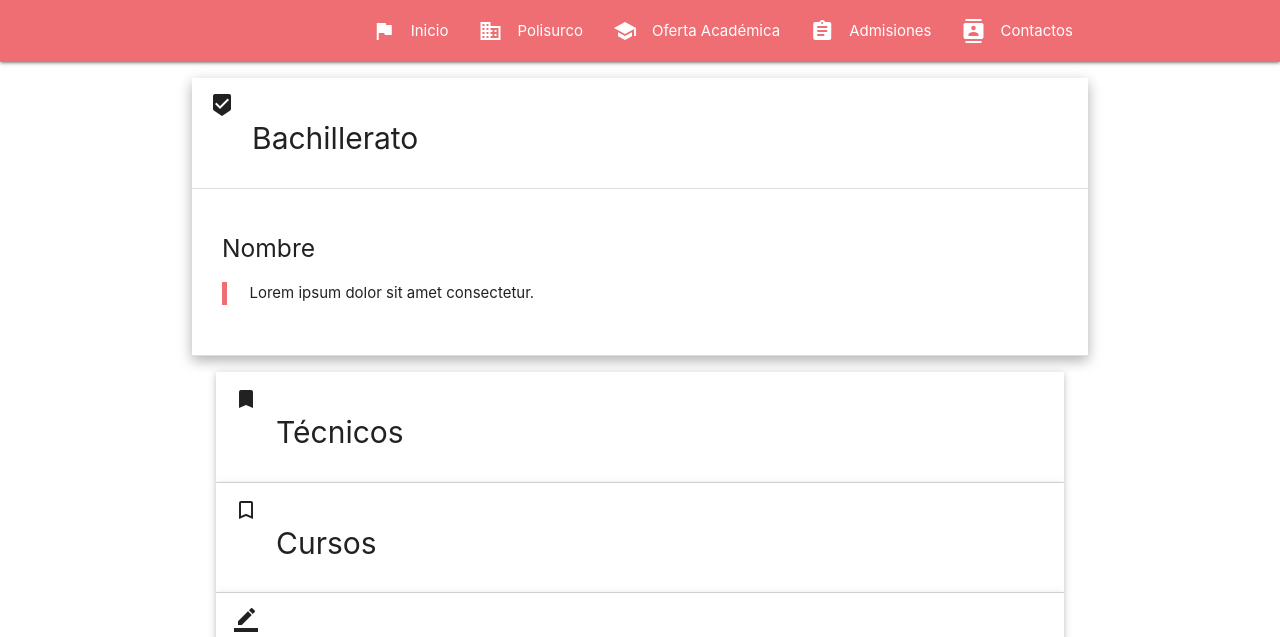
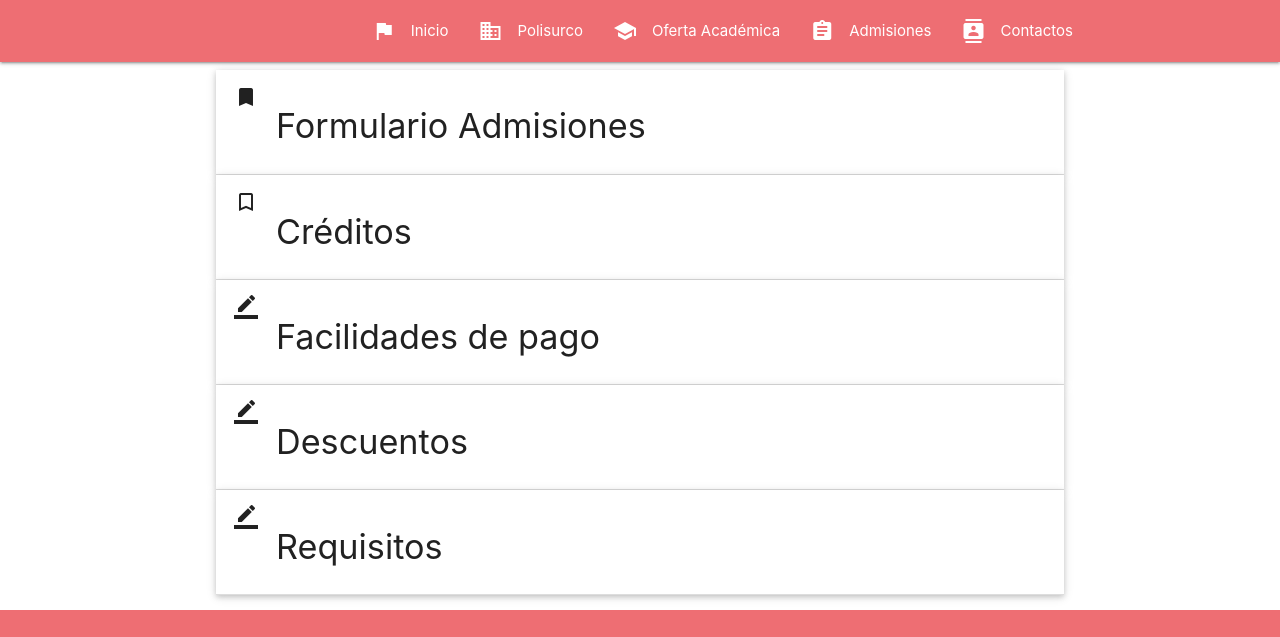
Before and after one commit to Jerson-P/PoliSurco, an Angular app: page / in a window 1280 px wide. Shown: the part 315-952 px from the top of the page. Built offline with nearby package versions, Linux system fonts and the light colour scheme; grey boxes are pictures that could not be loaded.

Commit message:
Admisiones finalizado1

```diff
--- a/src/app/app.component.html
+++ b/src/app/app.component.html
@@ -6,8 +6,9 @@
 
 <!--Start-->
 <!--<app-inicio></app-inicio>
-<app-admisiones></app-admisiones>-->
-<app-academica></app-academica>
+<app-academica></app-academica>-->
+<app-admisiones></app-admisiones>
+
 
 <!--FOOTER-->
 <app-footer></app-footer>
--- a/src/app/pages/admisiones/admisiones.component.html
+++ b/src/app/pages/admisiones/admisiones.component.html
@@ -1 +1,131 @@
-<p>admisiones works!</p>
+<div class="container">
+
+    <!--Collapsible oferta académica-->
+    <ul class="collapsible popout">
+
+        <!--FORMULARIO ADMISIONES-->
+        <li>
+            <div class="collapsible-header">
+                <i class="material-icons">bookmark</i>
+                <h4>Formulario Admisiones</h4>
+            </div>
+            <div class="collapsible-body">
+
+                <!--tabla de Descargar-->
+               <ul>
+                <div class="card">
+                    <div class="card-tabs">
+                        <ul class="tabs tabs-fixed-width">
+                          <li class="tab"><a class="active" href="#semestres-tec">Descargar</a></li>
+                        </ul>
+                      </div>
+                      <div class="card-content grey lighten-4">
+                        <div id="semestres-tec">
+                            <blockquote>Lorem, ipsum dolor sit amet consectetur adipisicing elit. Fugit impedit
+                                inventore cupiditate placeat laudantium, et explicabo amet est illum officiis totam rem
+                                non! Dolore maiores qui repellendus, commodi ut, aut perferendis suscipit modi sequi earum
+                                et debitis, illo omnis itaque.
+                              </blockquote>
+
+                            <a href="../pdfs/reporte2-05-10.pdf" download="Reporte2Mayo2010">
+                            Descargar Archivo
+                            </a>
+                        </div>
+
+                      </div>
+                  </div>
+                </ul>
+            </div>
+        </li>
+
+        <!--CRÉDITOS-->
+        <li>
+            <div class="collapsible-header">
+                <i class="material-icons">bookmark_border</i>
+                <h4>Créditos</h4>
+            </div>
+            <div class="collapsible-body">
+
+                 <!--TABLA CREDITOS-->
+               <ul>
+                <div class="card">
+                    <div class="card-content">
+                     <h5>Nombre</h5>
+                      <blockquote>Lorem, ipsum dolor sit amet consectetur adipisicing elit. Fugit impedit
+                          inventore cupiditate placeat laudantium, et explicabo amet est illum officiis totam rem
+                          non! Dolore maiores qui repellendus, commodi ut, aut perferendis suscipit modi sequi earum
+                          et debitis, illo omnis itaque.
+                        </blockquote>
+                    </div>
+                </div>
+                </ul>
+            </div>
+        </li>
+
+        <!--FACILIDADES DE PAGO-->
+        <li>
+            <div class="collapsible-header">
+                <i class="material-icons">border_color</i>
+                <h4>Facilidades de pago</h4>
+            </div>
+            <div class="collapsible-body">
+
+                 <!--TABLA FACILIDADES DE PAGO-->
+               <div class="card">
+                    <div class="card-content">
+                     <h5>Nombre</h5>
+                      <blockquote>Lorem, ipsum dolor sit amet consectetur adipisicing elit. Fugit impedit
+                          inventore cupiditate placeat laudantium, et explicabo amet est illum officiis totam rem
+                          non! Dolore maiores qui repellendus, commodi ut, aut perferendis suscipit modi sequi earum
+                          et debitis, illo omnis itaque.
+                        </blockquote>
+                    </div>
+               </div>
+            </div>
+        </li>
+
+         <!--DESCUENTOS-->
+         <li>
+            <div class="collapsible-header">
+                <i class="material-icons">border_color</i>
+                <h4>Descuentos</h4>
+            </div>
+            <div class="collapsible-body">
+
+                 <!--TABLA DESCUENTOS-->
+               <div class="card">
+                    <div class="card-content">
+                     <h5>Nombre</h5>
+                      <blockquote>Lorem, ipsum dolor sit amet consectetur adipisicing elit. Fugit impedit
+                          inventore cupiditate placeat laudantium, et explicabo amet est illum officiis totam rem
+                          non! Dolore maiores qui repellendus, commodi ut, aut perferendis suscipit modi sequi earum
+                          et debitis, illo omnis itaque.
+                        </blockquote>
+                    </div>
+               </div>
+            </div>
+        </li>
+         <!--REQUISITOS-->
+         <li>
+            <div class="collapsible-header">
+                <i class="material-icons">border_color</i>
+                <h4>Requisitos</h4>
+            </div>
+            <div class="collapsible-body">
+
+                 <!--TABLA REQUISITOS-->
+               <div class="card">
+                    <div class="card-content">
+                     <h5>Nombre</h5>
+                      <blockquote>Lorem, ipsum dolor sit amet consectetur adipisicing elit. Fugit impedit
+                          inventore cupiditate placeat laudantium, et explicabo amet est illum officiis totam rem
+                          non! Dolore maiores qui repellendus, commodi ut, aut perferendis suscipit modi sequi earum
+                          et debitis, illo omnis itaque.
+                        </blockquote>
+                    </div>
+               </div>
+            </div>
+        </li>
+
+    </ul>
+</div>
```
